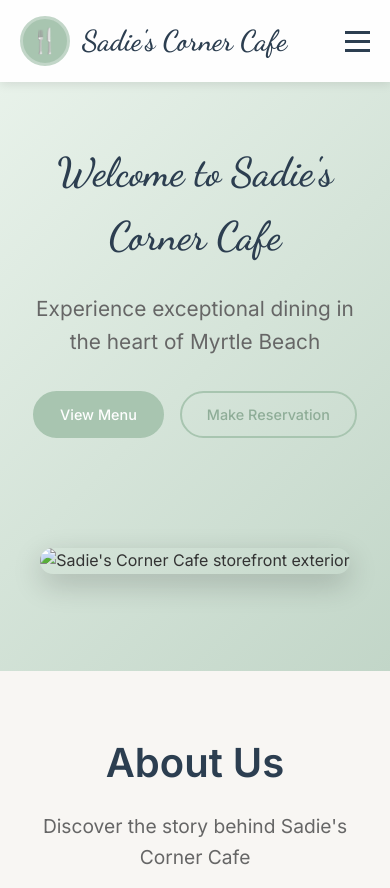
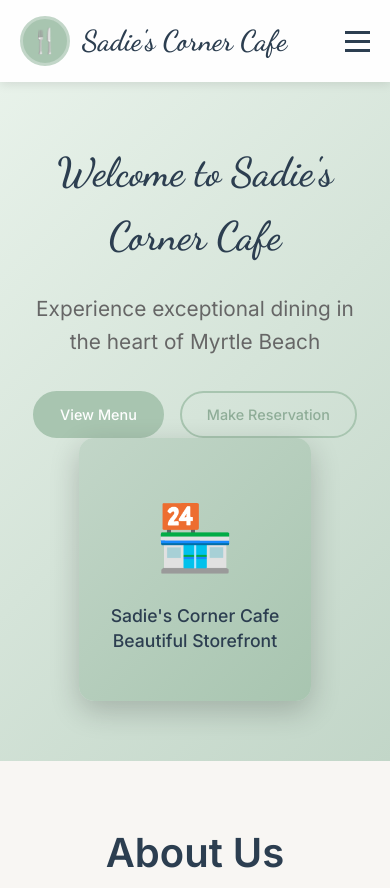
Before and after one commit to bailey-caldwell-sb/SadiesCornerCafe, a website: page index.html in a window 390 px wide. Shown: the top 888 px of the page. Drawn offline with Linux system fonts and the light colour scheme.

Commit message:
Fix broken image display with styled placeholder
- Replace broken storefront.jpg reference with attractive placeholder
- Add gradient background and building icon for visual appeal
- Maintain hover effects and responsive design
- Resolves broken image issue on homepage

```diff
--- a/index.html
+++ b/index.html
@@ -43,7 +43,10 @@
             </div>
         </div>
         <div class="hero-image">
-            <img src="images/storefront.jpg" alt="Sadie's Corner Cafe storefront exterior" class="storefront-image">
+            <div class="storefront-placeholder">
+                <div class="building-icon">🏪</div>
+                <p>Sadie's Corner Cafe<br>Beautiful Storefront</p>
+            </div>
         </div>
     </section>
 
--- a/styles.css
+++ b/styles.css
@@ -233,18 +233,34 @@ p {
     align-items: center;
 }
 
-.storefront-image {
-    width: 100%;
-    max-width: 500px;
-    height: auto;
+.storefront-placeholder {
+    background: linear-gradient(135deg, var(--sage-green-light), var(--sage-green));
     border-radius: 15px;
+    padding: 3rem 2rem;
+    text-align: center;
     box-shadow: 0 10px 30px rgba(0,0,0,0.2);
     transition: transform 0.3s ease, box-shadow 0.3s ease;
+    max-width: 400px;
+    margin: 0 auto;
 }
 
-.storefront-image:hover {
+.storefront-placeholder:hover {
     transform: translateY(-5px);
     box-shadow: 0 15px 40px rgba(0,0,0,0.3);
+}
+
+.building-icon {
+    font-size: 4rem;
+    margin-bottom: 1rem;
+    display: block;
+}
+
+.storefront-placeholder p {
+    color: var(--charcoal);
+    font-weight: 500;
+    font-size: 1.1rem;
+    margin: 0;
+    line-height: 1.4;
 }
 
 /* Section Styles */
```
